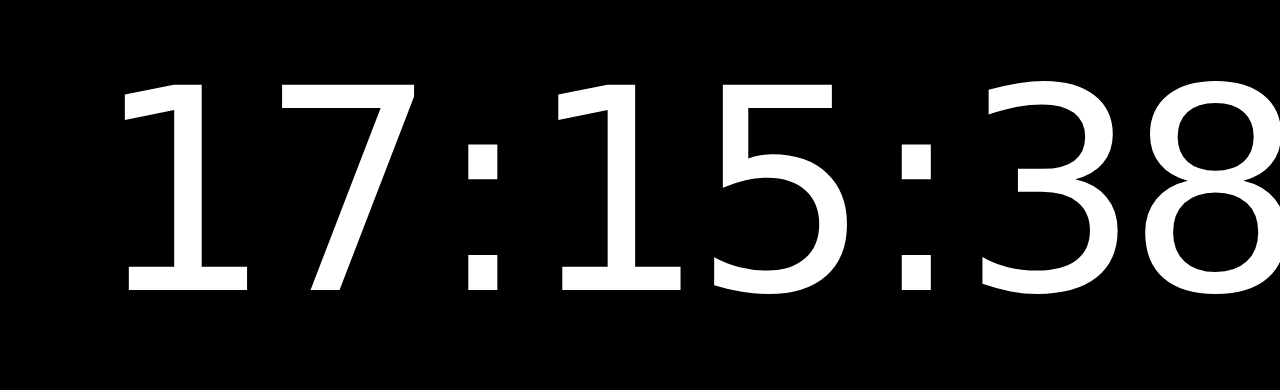
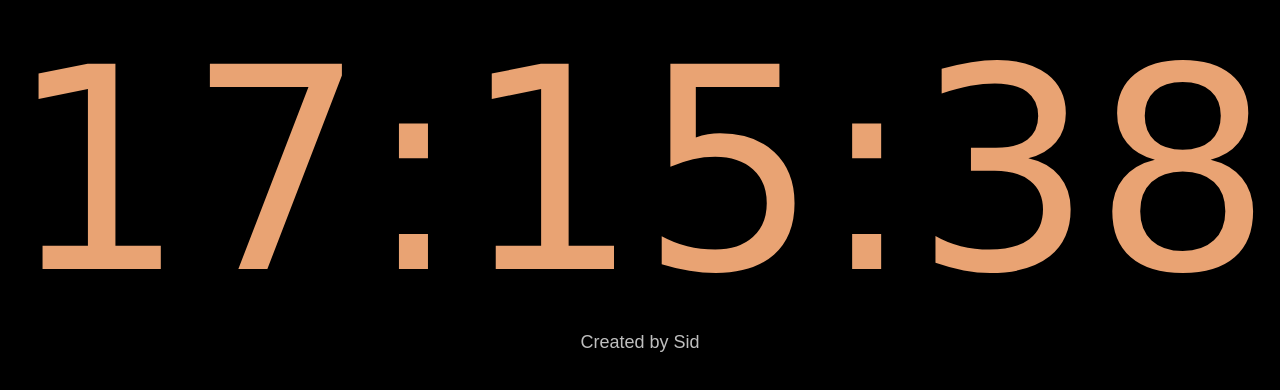
Before and after one commit to Siddhartdesign/color-mood-clock, a plain HTML site: page index.html in a window 1280 px wide. Shown: the part 208-598 px from the top of the page. Drawn offline with Linux system fonts and the light colour scheme; a web font is replaced by a local one.

Commit message:
colorful background and added by sid

```diff
--- a/index.html
+++ b/index.html
@@ -3,66 +3,57 @@
 <head>
 <meta charset="UTF-8">
 <meta name="viewport" content="width=device-width, initial-scale=1.0">
-<title>Big Time Clock</title>
+<title>Clock by Sid</title>
 
 <!-- MODAK Typeface -->
 <link href="https://fonts.googleapis.com/css2?family=Modak&display=swap" rel="stylesheet">
 
 <style>
     body {
+        background: black;
+        display: flex;
+        flex-direction: column;
+        align-items: center;
+        justify-content: center;
+        height: 100vh;
         margin: 0;
-        height: 100vh;
-        background: black;
-        color: white;
-        display: flex;
-        justify-content: center;
-        align-items: center;
-        font-family: 'Modak', cursive;
     }
 
-    .clock {
-        font-size: 22vw; /* Even BIGGER for Modak */
-        letter-spacing: -0.05em;
-        display: flex;
-        gap: 0.04em;
+    #clock {
+        font-family: 'Modak', cursive;
+        font-size: 22vw;
+        line-height: 1;
+        transition: color 0.5s ease;
     }
 
-    .seconds {
-        display: inline-block;
-        width: 0.8em;
-        text-align: center;
-        animation: pulse 1s linear infinite;
-    }
-
-    /* Animation for seconds reset */
-    @keyframes pulse {
-        0%   { opacity: 1; transform: scale(1); }
-        60%  { opacity: 0; transform: scale(0.85); }
-        100% { opacity: 1; transform: scale(1); }
+    #caption {
+        margin-top: 20px;
+        font-family: sans-serif;
+        font-size: 18px;
+        color: white;
+        opacity: 0.75;
     }
 </style>
-
 </head>
 
 <body>
 
-<div class="clock">
-    <span id="hours">00</span>:
-    <span id="minutes">00</span>:
-    <span id="seconds" class="seconds">00</span>
-</div>
+<div id="clock">00:00:00</div>
+<div id="caption">Created by Sid</div>
 
 <script>
+function randomColor() {
+    return "hsl(" + Math.floor(Math.random() * 360) + ", 90%, 60%)";
+}
+
 function updateClock() {
-    let now = new Date();
-
+    const now = new Date();
     let h = String(now.getHours()).padStart(2, '0');
     let m = String(now.getMinutes()).padStart(2, '0');
     let s = String(now.getSeconds()).padStart(2, '0');
 
-    document.getElementById("hours").textContent = h;
-    document.getElementById("minutes").textContent = m;
-    document.getElementById("seconds").textContent = s;
+    document.getElementById("clock").innerText = `${h}:${m}:${s}`;
+    document.getElementById("clock").style.color = randomColor();
 }
 
 setInterval(updateClock, 1000);
```
